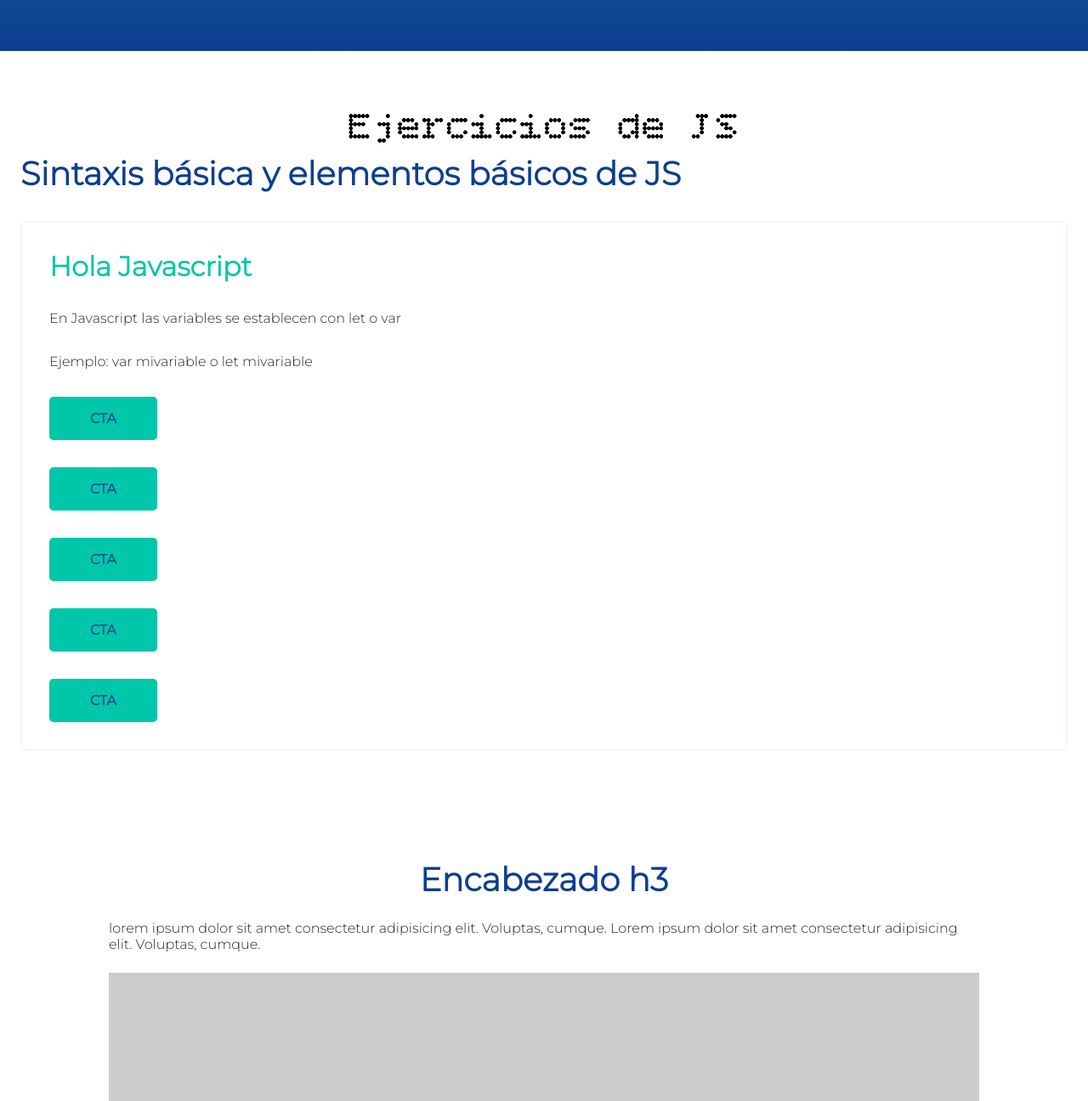
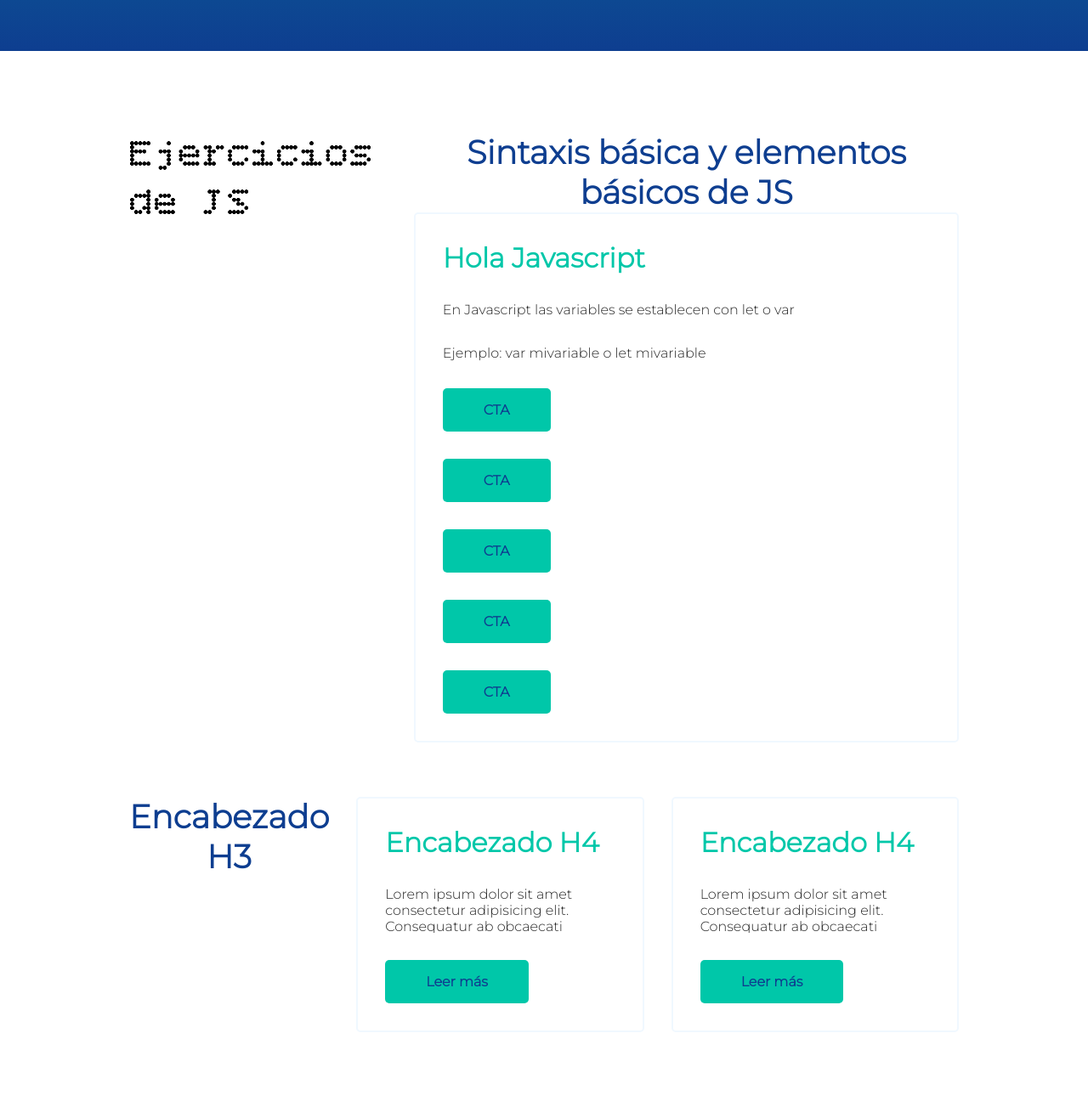
Before and after one commit to Erikadst/ejercicio-VITE-0, a website built with Vite: page index.html in a window 1280 px wide. Shown: the part 740-2036 px from the top of the page at 85% size. Built offline with nearby package versions, Linux system fonts and the light colour scheme; placeholder pictures from the web are drawn by us.

Commit message:
boton y desplegable

```diff
--- a/index.html
+++ b/index.html
@@ -16,10 +16,10 @@
     <main>
 
       <section>
-        <h2>Ejercicios de JS</h2>
         <article class="artJs art01">
+          <h2>Ejercicios de JS</h2>
+          <div>
           <h3>Sintaxis básica y elementos básicos de JS</h3>
-          <div>
             <div>
               <h4>Hola Javascript</h4>
               <p>En Javascript las variables se establecen con let o var</p>
@@ -33,6 +33,25 @@
             </div>
           </div>
         </article>
+
+        <article class="artJs">
+          <h3>Encabezado H3</h3>
+          <div>
+            <div>
+              <h4>Encabezado H4</h4>
+              <p class="desplegable">Lorem ipsum dolor sit amet consectetur adipisicing elit. Consequatur ab obcaecati sapiente reprehenderit amet. Obcaecati at, dicta dignissimos culpa alias est, labore consequatur amet dolorem deleniti cum, laboriosam laborum? Molestiae, sint quisquam magnam enim corrupti esse perspiciatis eaque distinctio, eveniet voluptatum quod libero rerum odit quibusdam mollitia veniam, excepturi facere! Aperiam ratione mollitia placeat numquam neque dicta vero exercitationem. Neque vero facilis ducimus sequi ratione nemo sit ut pariatur aspernatur delectus totam dolorum veniam a, dolore dolores exercitationem doloribus laudantium, dicta itaque voluptates. Nulla dolore dolor alias accusantium reiciendis sit recusandae atque sequi minus a. Facere odio et explicabo blanditiis sed molestiae, atque cupiditate suscipit magnam iusto quae consequatur reiciendis voluptas recusandae perferendis unde mollitia quia. Ratione nisi voluptatem debitis voluptate nulla. Veniam accusantium alias magni soluta odit voluptatem id ipsum voluptatum maxime vitae cupiditate quasi exercitationem cumque, consequuntur dolorum incidunt recusandae!</p>
+              <a class="boton botonDesplegar">Leer más</a>
+            </div>
+          </div>
+          <div>
+            <div>
+              <h4>Encabezado H4</h4>
+              <p class="desplegable">Lorem ipsum dolor sit amet consectetur adipisicing elit. Consequatur ab obcaecati sapiente reprehenderit amet. Obcaecati at, dicta dignissimos culpa alias est, labore consequatur amet dolorem deleniti cum, laboriosam laborum? Molestiae, sint quisquam magnam enim corrupti esse perspiciatis eaque distinctio, eveniet voluptatum quod libero rerum odit quibusdam mollitia veniam, excepturi facere! Aperiam ratione mollitia placeat numquam neque dicta vero exercitationem. Neque vero facilis ducimus sequi ratione nemo sit ut pariatur aspernatur delectus totam dolorum veniam a, dolore dolores exercitationem doloribus laudantium, dicta itaque voluptates. Nulla dolore dolor alias accusantium reiciendis sit recusandae atque sequi minus a. Facere odio et explicabo blanditiis sed molestiae, atque cupiditate suscipit magnam iusto quae consequatur reiciendis voluptas recusandae perferendis unde mollitia quia. Ratione nisi voluptatem debitis voluptate nulla. Veniam accusantium alias magni soluta odit voluptatem id ipsum voluptatum maxime vitae cupiditate quasi exercitationem cumque, consequuntur dolorum incidunt recusandae!</p>
+              <a class="boton botonDesplegar">Leer más</a>
+            </div>
+          </div>
+        </article>
+
       </section>
 
       <section>
@@ -170,19 +189,19 @@
           <div>
             <img src="https://dummyimage.com/300x300/272985/ffffff" alt="">
             <h4>Encabezado H4</h4>
-            <p>Lorem ipsum dolor sit amet, consectetur adipisicing elit. Illum unde aliquid libero rem!</p>
+            <p>Lorem ipsum dolor sit amet, consectetur adipisicing elit.</p>
             <a href="#" class="boton">SEGUIR LEYENDO</a>
           </div>
           <div>
             <img src="https://dummyimage.com/300x300/272985/ffffff" alt="">
             <h4>Encabezado H4</h4>
-            <p>Lorem ipsum dolor sit amet, consectetur adipisicing elit. Illum unde aliquid libero rem!</p>
+            <p>Lorem ipsum dolor sit amet, consectetur adipisicing elit.</p>
             <a href="#" class="boton">SEGUIR LEYENDO</a>
           </div>
           <div>
             <img src="https://dummyimage.com/300x300/272985/ffffff" alt="">
             <h4>Encabezado H4</h4>
-            <p>Lorem ipsum dolor sit amet, consectetur adipisicing elit. Illum unde aliquid libero rem!</p>
+            <p>Lorem ipsum dolor sit amet, consectetur adipisicing elit. </p>
             <a href="#" class="boton">SEGUIR LEYENDO</a>
           </div>
         </article>
--- a/src/assets/js/assets/_artJs.js
+++ b/src/assets/js/assets/_artJs.js
@@ -30,25 +30,41 @@ boton.addEventListener("click", function(){
 
 /* si tengo muchos botones va a cambiar el color al que se haga en click */
 
-const botones = document.querySelectorAll('.boton')
+/* const botones = document.querySelectorAll('.boton')
 
 botones.forEach(function(boton){
     boton.addEventListener('click', function(){
         boton.style.backgroundColor = 'pink'
         boton.style.color = 'black'
     })
-})
+}) */
 
 
 // Funcion flecha
-/*
+
 const botones = document.querySelectorAll('.boton')
 
 botones.forEach ((boton)=>{
     boton.addEventListener('click', ()=>{
+        //recorro todos los botoner de clase boton para resetearles el color
+        botones.forEach((boton)=>{
+            boton.style.backgroundColor="#00c7a9"
+            boton.style.color="#0e3e90"
+        })
+        //una vez reseteados los botones, cambio el color sobre el que se ha hecho click
         boton.style.backgroundColor='pink'
         boton.style.color='black'
     })
-}) */
+})
 
-//
+//Desplegable
+const botonesDesplegar = document.querySelectorAll(".botonDesplegar")
+
+botonesDesplegar.forEach ((botonDesplegar)=>{
+    botonDesplegar.addEventListener("click", ()=>{
+        //coge el elemento anterior a el previousElementSibling
+        const miParrafo=botonDesplegar.previousElementSibling
+        //classlist para llamar a los estilos y añadir o quitar la clase open lo hace toggle
+        miParrafo.classList.toggle("open")
+    })
+})
--- a/src/assets/scss/assets/_art01.scss
+++ b/src/assets/scss/assets/_art01.scss
@@ -3,27 +3,24 @@
 .art01{
   width: 100%;
   padding: 0rem 1.5rem;
-  @media only screen and (min-width: c.$tablet){
-    width: 80%;
-    padding: initial;
-  }
 
   display: flex;
   flex-direction: column;
   align-items: center;
   justify-content: flex-start;
-
+  @media only screen and (min-width: c.$tablet){
+    width: 80%;
+    padding: initial;
+  }
   >div{
     width: 100%;
-    @media only screen and (min-width: c.$desktop){
-      width: 80%;
-    }
-
     display: flex;
     flex-direction: column;
     row-gap: 1.5rem;
     align-items: center;
-
+    @media only screen and (min-width: c.$desktop){
+      width: 80%;
+    }
     img{
       width: 100%;
     }
--- a/src/assets/scss/assets/_artJs.scss
+++ b/src/assets/scss/assets/_artJs.scss
@@ -2,17 +2,19 @@
 
 .artJs{
     width: 100%;
-    padding: 0 1.5rem;
+    padding: 2rem 1.5rem;
 
     display: flex;
     flex-direction: column;
     align-items: center;
     justify-content: flex-start;
-    row-gap: 2rem;
-
-    @media only screen and (min-width:c.$desktop){
+    gap: 2rem;
+    @media only screen and (min-width:c.$tablet){
         width: 80%;
-        padding: initial;
+        flex-direction: row;
+    }
+    h4{
+        color:c.$color02;
     }
     >:nth-child(1){
         align-self: flex-start;
@@ -23,13 +25,13 @@
         flex-direction: column;
         row-gap: 0.5rem;
         @media only screen and (min-width:c.$tablet){
-            flex-direction: row;
+            flex-direction: column;
             column-gap: 0.5rem;
             row-gap: initial;
         }
         >div{
             width: 100%;
-            padding: 0.5rem;
+            padding: 1.5rem;
             border-radius: 5px;
             border: 2px solid c.$color01;
             display: flex;
@@ -41,4 +43,13 @@
             }
         }
     }
+    .desplegable{
+        height: 55px;
+        overflow: hidden;
+        interpolate-size: allow-keywords;
+        transition: 1s height ease-in-out;
+    }
+    .open{
+        height: auto;
+    }
 }
```
